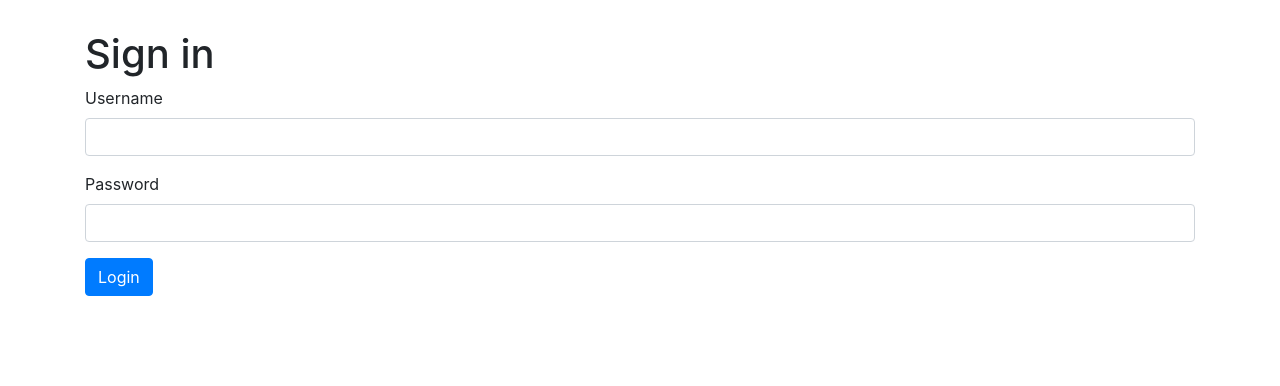
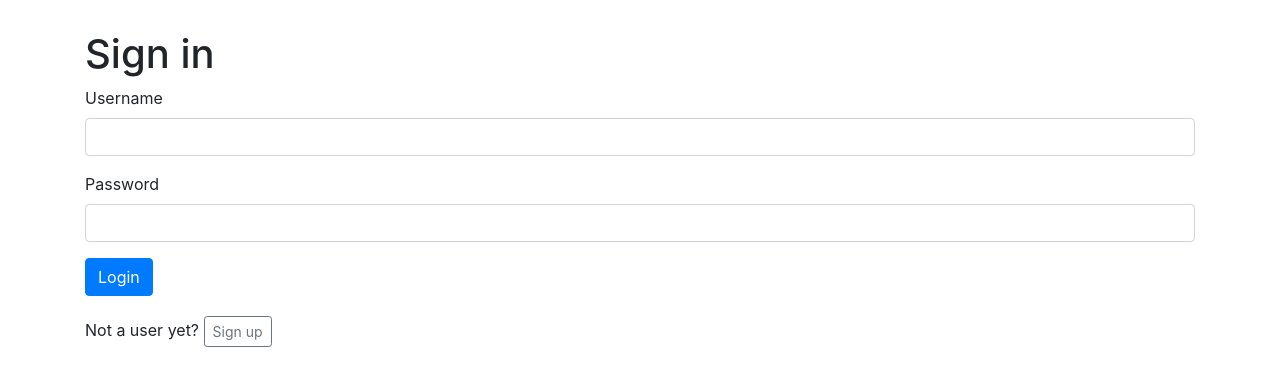
Before and after one commit to srakrnxKU/204498-simpleauth, a Django app: page / in a window 1280 px wide. Shown: the top 386 px of the page. Run offline with Django 3.2, Linux system fonts and the light colour scheme; parts of the project's set-up code (start-up, migrations or seed data) failed here and were passed over; some libraries are stand-ins or nearby versions.

Commit message:
Showing register route

```diff
--- a/app/templates/login/login.html
+++ b/app/templates/login/login.html
@@ -1,7 +1,7 @@
 {% extends 'bootstrap.html' %}
 {% block contents %}
     <h1>Sign in</h1>
-    <form method="POST" action="{% url 'app.login_page' %}">
+    <form method="POST" action="{% url 'app.login_page' %}" style="margin-bottom: 20px">
         {% csrf_token %}
         <div class="form-group">
             <label>Username</label>
@@ -13,4 +13,7 @@
         </div>
         <button type="submit" class="btn btn-primary">Login</button>
     </form>
+    <div>
+    Not a user yet? <a class="btn btn-sm btn-outline-secondary" href="{% url 'register.register' %}">Sign up</a>
+    </div>
 {% endblock %}
```
